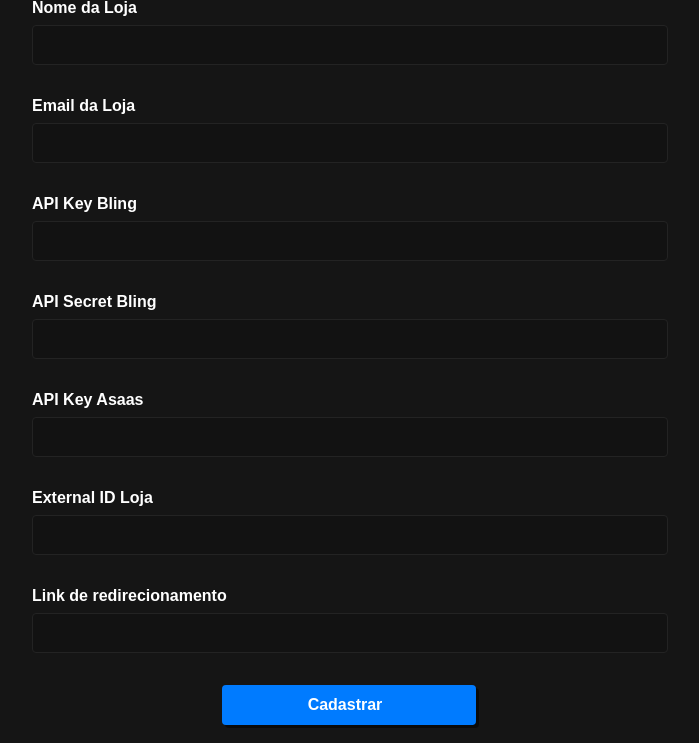
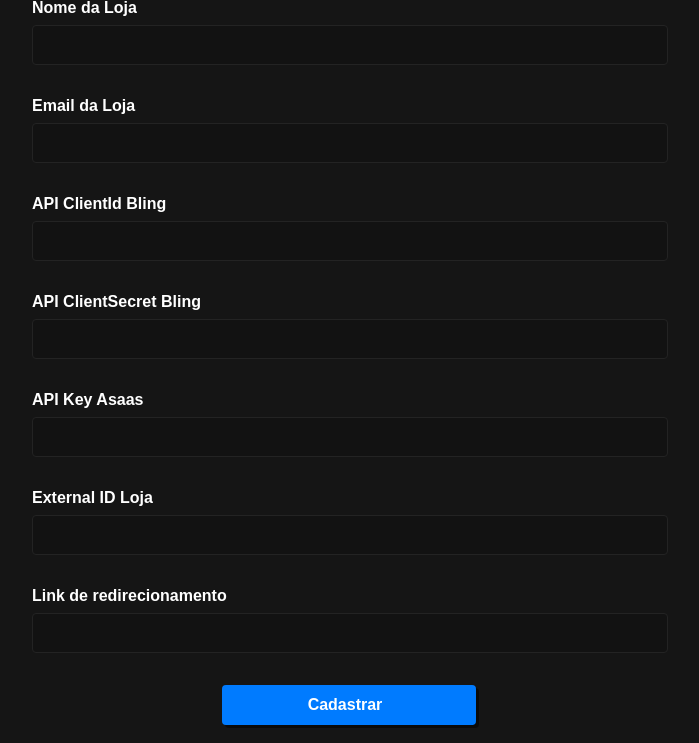
Before and after one commit to brunocriacoes/jade, a PHP site: page /form_loja.html in a window 1280 px wide. Shown: the part 232-975 px from the top of the page, without its empty margins (290-989 px from the left). Run offline with PHP 8.4, Linux system fonts and the light colour scheme.

Commit message:
fix Prducao

```diff
--- a/src/form_loja.html
+++ b/src/form_loja.html
@@ -57,11 +57,11 @@
                         <input type="email" id="email" name="email" required>
                     </div>
                     <div class="form-group">
-                        <label for="apiKeyBling">API Key Bling</label>
+                        <label for="apiKeyBling">API ClientId Bling</label>
                         <input type="text" id="apiKeyBling" name="blingClientId" required>
                     </div>
                     <div class="form-group">
-                        <label for="apiKeyBling">API Secret Bling</label>
+                        <label for="apiKeyBling">API ClientSecret Bling</label>
                         <input type="text" id="apiKeyBling" name="blingClientSecret" required>
                     </div>
                     <div class="form-group">
--- a/src/v1/App/UseCases/CreateWebhookCase.php
+++ b/src/v1/App/UseCases/CreateWebhookCase.php
@@ -68,7 +68,7 @@
     {
         $webhookModel = new Webhook();
         $store = new Store();
-        $urlApi = 'https://sandbox.asaas.com/api/v3';
+        $urlApi = 'https://api.asaas.com/api/v3';
 
         $storeExternalId = $this->removePrefix($this->params['storePublicId']);
         $tokenApi = $store->getByExternalId($storeExternalId)[0]['asaasApiKey'];
--- a/src/v1/App/UseCases/PaymentList.php
+++ b/src/v1/App/UseCases/PaymentList.php
@@ -41,7 +41,7 @@
     public function execute()
     {
         $store = new Store();
-        $urlApi = 'https://sandbox.asaas.com/api/v3';
+        $urlApi = 'https://api.asaas.com/api/v3';
 
         $storeExternalId = $this->removePrefix($this->params['externalId']);
         $tokenApi = $store->getByExternalId($storeExternalId)[0]['asaasApiKey'];
```
